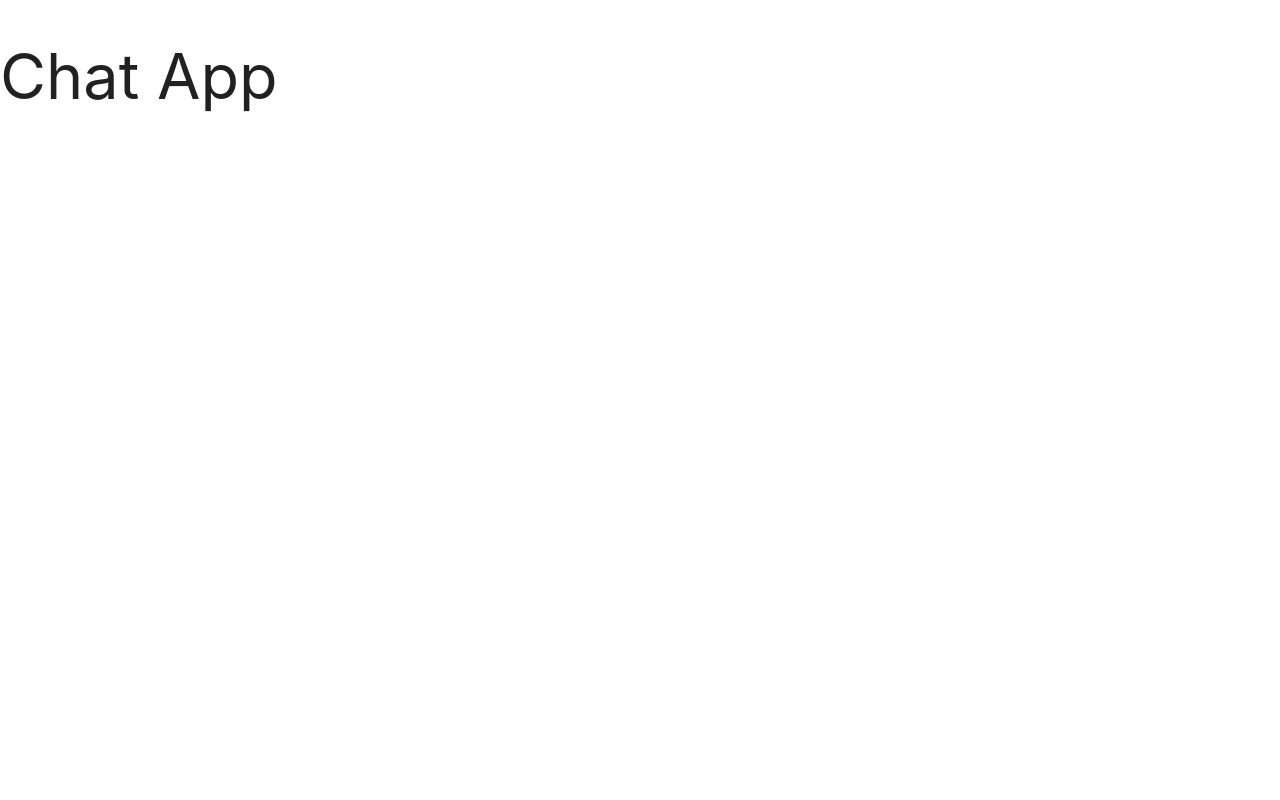
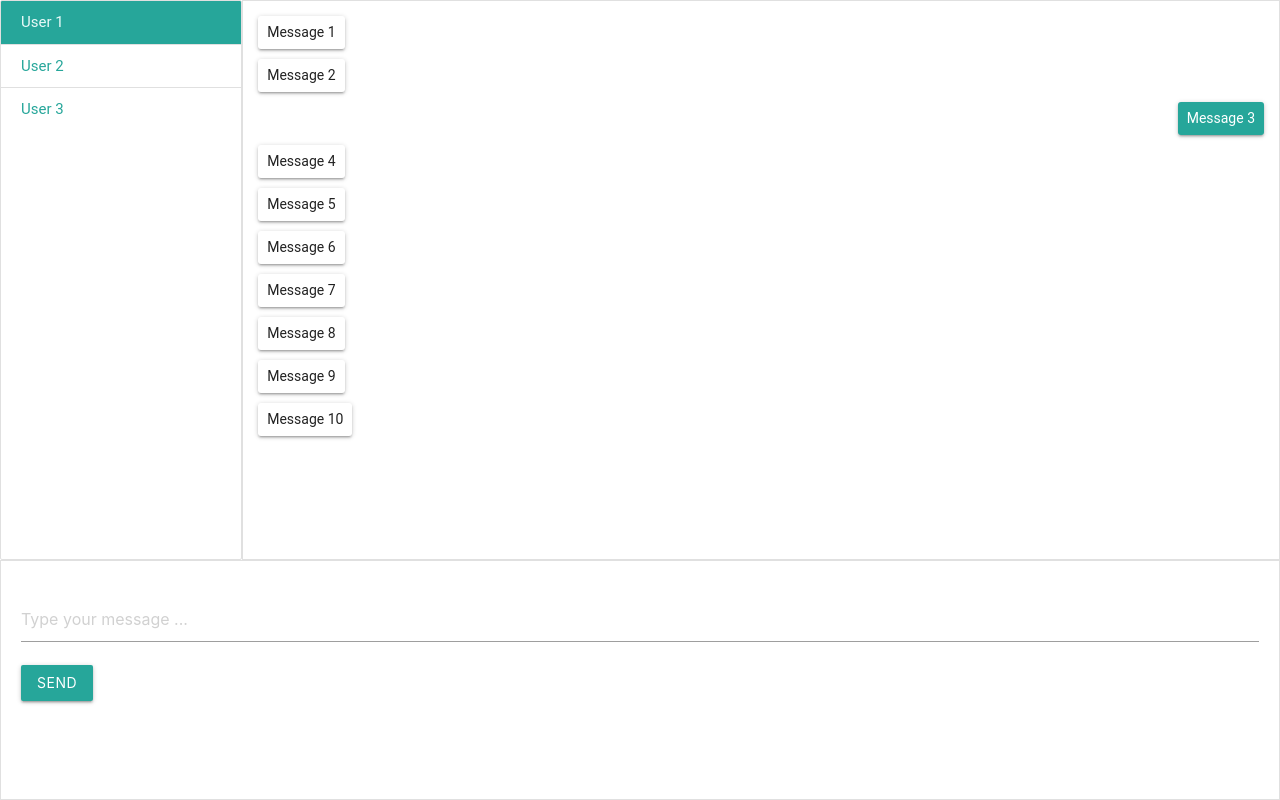
Before and after one commit to VadimATchoupine/ChatApp, a website: page public/chat.html in a window 1280 px wide. Drawn offline with nearby package versions, Linux system fonts and the light colour scheme; no server answers.

Commit message:
feature - chat page initial set up

```diff
--- /dev/null
+++ b/public/app.js
@@ -0,0 +1,5 @@
+const socket = io()
+
+new Vue({
+    el: '#app'
+})
--- a/public/chat.html
+++ b/public/chat.html
@@ -7,18 +7,55 @@
     <meta http-equiv="X-UA-Compatible" content="ie=edge">
     <!-- Compiled and minified CSS -->
     <link rel="stylesheet" href="https://cdnjs.cloudflare.com/ajax/libs/materialize/1.0.0/css/materialize.min.css">
+    <link rel="stylesheet" href="styles.css">
     <title>Chat</title>
 </head>
 
 <body>
 
+    <div id="app">
+        <div class="chat">
 
-    <h1>Chat App</h1>
+            <div class="chat-users collection">
+                <a
+                    class="collection-item"
+                    v-for="user in 3"
+                    :class="{'active': user === 1}"
+                >
+                    User {{user }}
+                </a>
+            </div>
+
+            <div class="chat-messages">
+                <div
+                    class="message"
+                    v-for="m in 10"
+                    :class="{'owner': m === 3}"
+                >
+                    <div class="message-content z-depth-1">
+                        Message {{m}}
+                    </div>
+                </div>
+            </div>
+
+        </div>
+
+        <div class="actions">
+            <div class="input-field">
+                <input type="text" name="" id="" placeholder="Type your message ...">
+            </div>
+            <button class="btn">Send</button>
+        </div>
+
+    </div>
 
 
+
+    <script src="https://cdn.jsdelivr.net/npm/vue/dist/vue.js"></script>
     <script src="socket.io/socket.io.js"></script>
     <!-- Compiled and minified JavaScript -->
     <script src="https://cdnjs.cloudflare.com/ajax/libs/materialize/1.0.0/js/materialize.min.js"></script>
+    <script src="app.js"></script>
 </body>
 
 </html>
--- a/public/styles.css
+++ b/public/styles.css
@@ -14,3 +14,49 @@ body {
 .auth .card {
     width: 400px;
 }
+
+.chat {
+    display: flex;
+    height: 70vh;
+    width: 100%;
+}
+
+.chat-users {
+    width: 300px;
+    border: 1px solid #e0e0e0;
+    margin: 0;
+}
+
+.chat-messages {
+    width: 100%;
+    border: 1px solid #e0e0e0;
+    padding: 15px;
+    overflow-y: auto;
+}
+
+.message {
+    display: flex;
+}
+
+.message-content {
+    border-radius: 3px;
+    padding: 6px 9px;
+    font-size: 14px;
+    margin-bottom: 10px;
+    max-width: 250px;
+}
+
+.message.owner {
+    justify-content: flex-end;
+}
+
+.message.owner .message-content {
+    color: #fff;
+    background: #26a69a;
+}
+
+.actions {
+    border: 1px solid #e0e0e0;
+    height: 30vh;
+    padding: 20px;
+}
```
